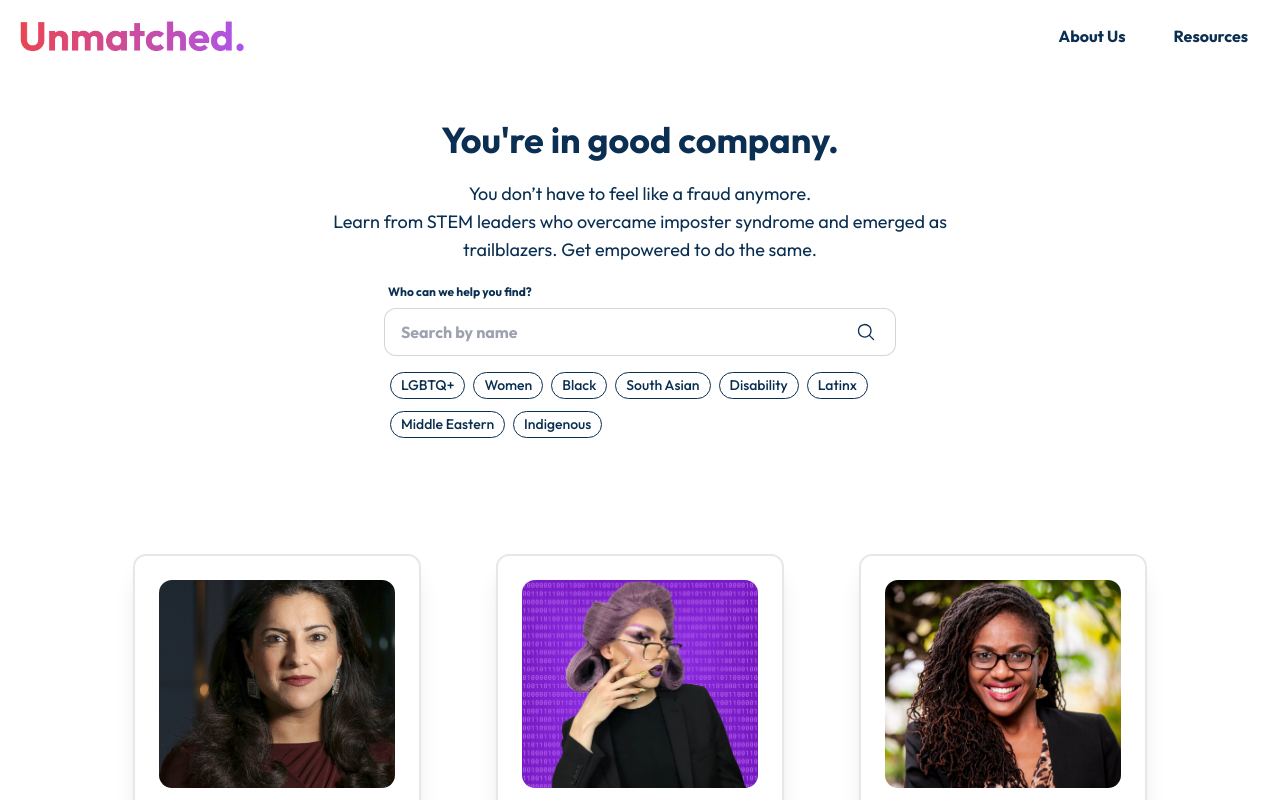
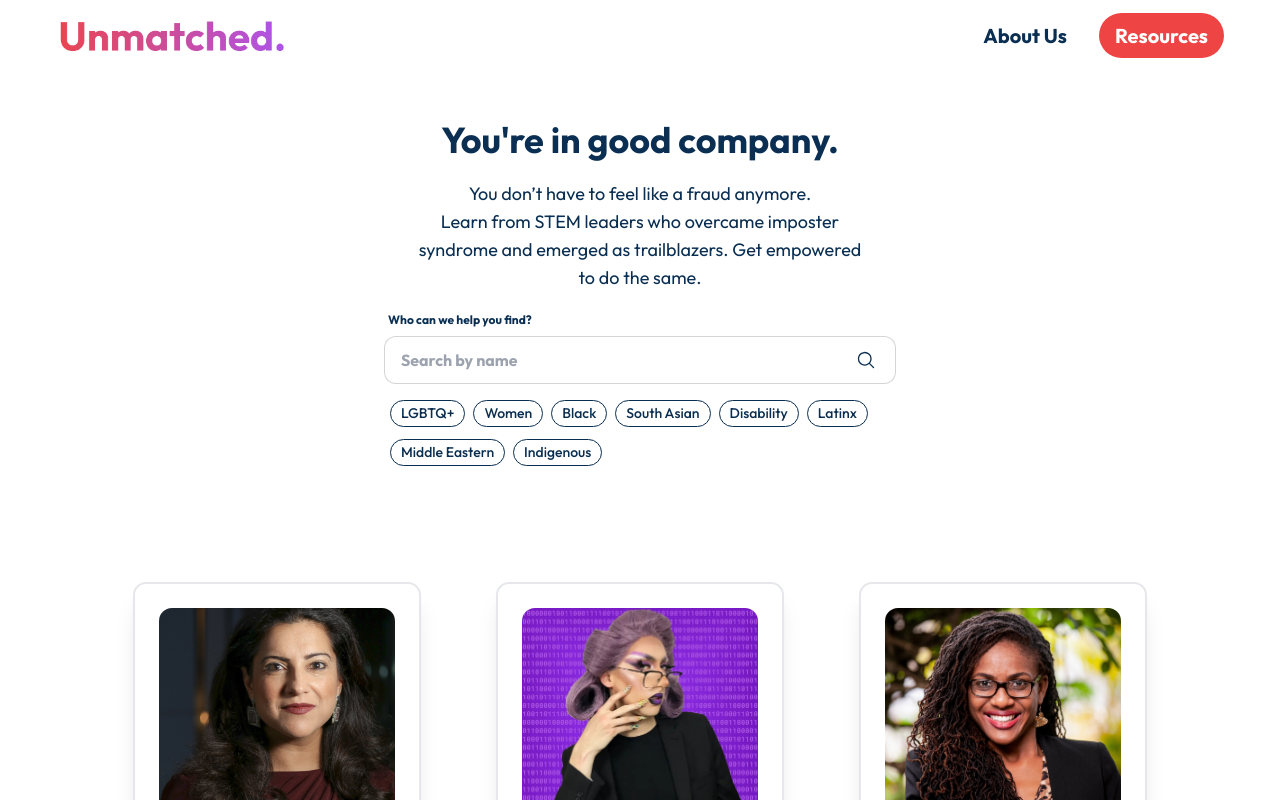
Before and after one commit to cherryontech/unmatched, a React (Vite) app: page /professionals in a window 1280 px wide. Shown: the top 800 px of the page. Built offline with nearby package versions, Linux system fonts and the light colour scheme.

Commit message:
updates nav igation design

```diff
--- a/src/components/Navbar.jsx
+++ b/src/components/Navbar.jsx
@@ -10,14 +10,14 @@ export default function NavBar() {
       <NavLink
       exact
       to="/"
-      className="px-4 py-2 bg-base-100 text-primary rounded-full font-bold hover:bg-red-500 hover:text-white"
+      className="px-4 py-2 bg-base-100 text-primary rounded-full font-bold text-[20px]"
       activeClassName="bg-red-500 text-white border-red-500"
       >
         About Us
       </NavLink>
       <NavLink
       to="/professionals"
-      className="px-4 py-2 bg-base-100 text-primary rounded-full font-bold hover:bg-red-500 hover:text-white"
+      className="px-4 py-[10px] rounded-full font-bold bg-red-500 text-white text-[20px]"
       activeClassName="bg-red-500 text-white border-red-500"
       >
         Resources
--- a/src/views/Layout.jsx
+++ b/src/views/Layout.jsx
@@ -11,7 +11,7 @@ export function Layout() {
   return (
     <div className="flex flex-col w-full h-full min-h-screen">
       <div className="p-4 w-full">
-        <div className="flex justify-between items-center mx-auto">
+        <div className="flex justify-between items-center mx-[40px]">
           <div className="flex-shrink-0">
             <Link to="/" >
               <img src={logo} alt="Your Logo" className="h-10 hover:scale-105 duration-300" />
--- a/src/views/ProfessionalsPage.jsx
+++ b/src/views/ProfessionalsPage.jsx
@@ -14,7 +14,7 @@ export function ProfessionalsPage({ data, setData, fullDataSet,getFilteredCards}
   return (
     <div>
       <h1 className='text-4xl font-bold text-center mt-12 text-primary'>You're in good company.</h1>
-      <div className="w-1/2 mx-auto mt-5 mb-3 text-center text-primary text-lg">You don’t have to feel like a fraud anymore. <br/>Learn from STEM leaders who overcame imposter syndrome and emerged as trailblazers. Get empowered to do the same.</div>
+      <div className="w-1/2 mx-auto mt-5 mb-3 text-center text-primary max-w-[35%] text-lg">You don’t have to feel like a fraud anymore. <br/>Learn from STEM leaders who overcame imposter syndrome and emerged as trailblazers. Get empowered to do the same.</div>
       <SearchBar
         data={data}
         setData={setData}
```
